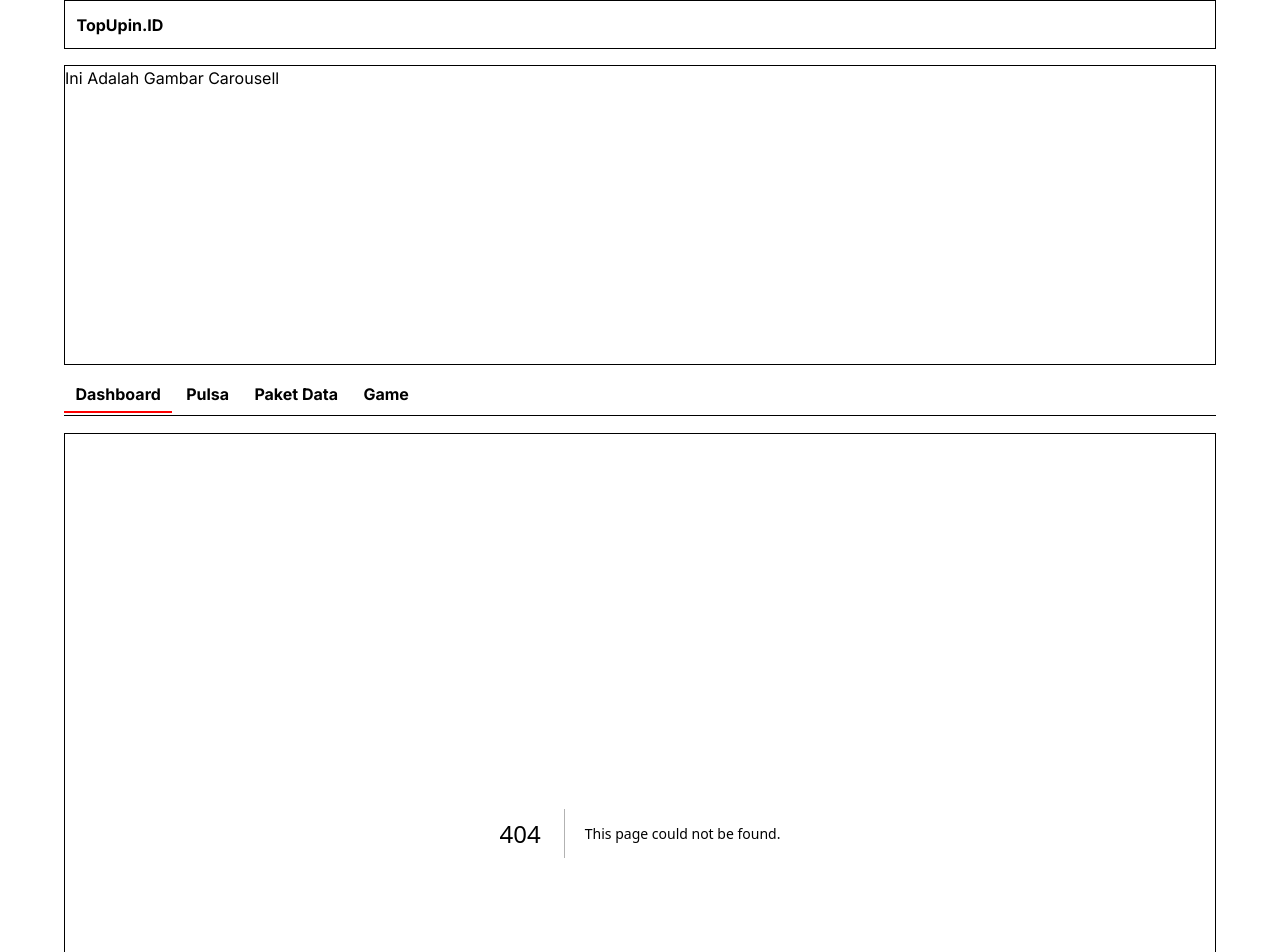
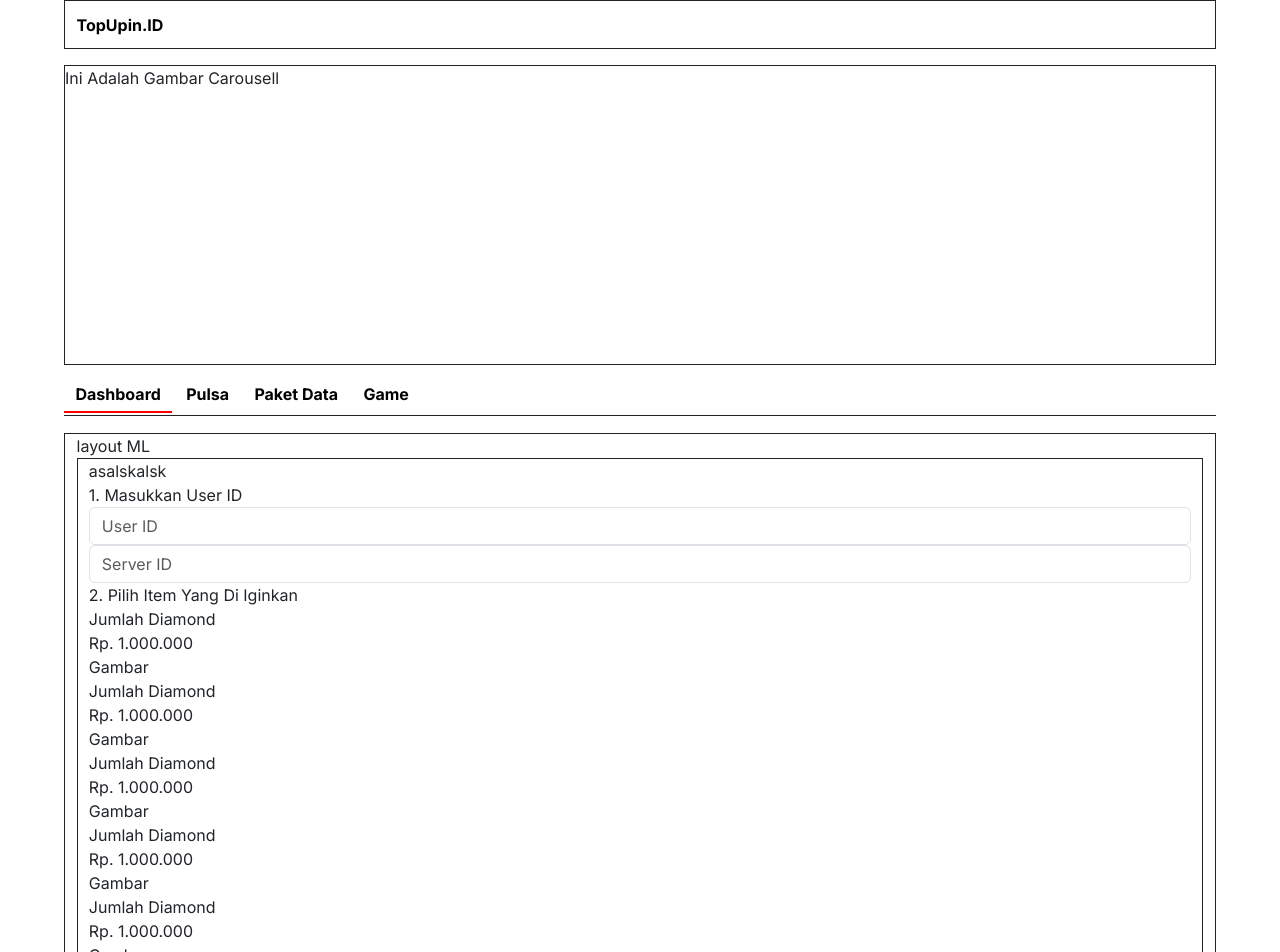
Before and after one commit to 0051Nasrulhakim/topupin.id, a Next.js app: page /categori/game/ml in a window 1280 px wide. Before the commit this address had no page. Shown: the top 952 px of the page. Built offline with nearby package versions, Linux system fonts and the light colour scheme.

Commit message:
layouting ML Page

```diff
--- /dev/null
+++ b/src/app/categori/game/ml/layout.js
@@ -0,0 +1,12 @@
+import React from 'react'
+
+export default function RootLayout({ children  }) {
+    return (
+        <>
+            <div>layout ML</div>
+            <div className="container-wrapper">
+                { children }
+            </div>
+        </>
+    )
+}
--- /dev/null
+++ b/src/app/categori/game/ml/page.js
@@ -0,0 +1,114 @@
+import React from 'react'
+
+export default function Ml() {
+
+  return (
+    <>
+      <div className='produk-ml'>
+
+        <div className='section-left'>
+          asalskalsk
+        </div>
+
+        <div className='section-right'>
+          <div className='step-1'>
+            <div className='title'>
+              1. Masukkan User ID
+            </div>
+            <div className='form-id'>
+              <div className='user-id'>
+                <input type="text" class="form-control" placeholder="User ID" />
+              </div>
+              <div className='server-id'>
+                <input type="text" class="form-control" placeholder="Server ID" />
+              </div>
+            </div>
+          </div>
+
+          <div className='step-2'>
+
+            <div className='title'>
+              2. Pilih Item Yang Di Iginkan
+            </div>
+
+            <div className='section-step-2'>
+              <div className='item'>
+                <div className='left'>
+                  <div className='title-item'>
+                    Jumlah Diamond
+                  </div>
+                  <div className='price-item'>
+                    Rp. 1.000.000
+                  </div>
+                </div>
+                <div className='right'>
+                  Gambar
+                </div>
+              </div>
+
+              <div className='item'>
+                <div className='left'>
+                  <div className='title-item'>
+                    Jumlah Diamond
+                  </div>
+                  <div className='price-item'>
+                    Rp. 1.000.000
+                  </div>
+                </div>
+                <div className='right'>
+                  Gambar
+                </div>
+              </div>
+
+              <div className='item'>
+                <div className='left'>
+                  <div className='title-item'>
+                    Jumlah Diamond
+                  </div>
+                  <div className='price-item'>
+                    Rp. 1.000.000
+                  </div>
+                </div>
+                <div className='right'>
+                  Gambar
+                </div>
+              </div>
+
+              <div className='item'>
+                <div className='left'>
+                  <div className='title-item'>
+                    Jumlah Diamond
+                  </div>
+                  <div className='price-item'>
+                    Rp. 1.000.000
+                  </div>
+                </div>
+                <div className='right'>
+                  Gambar
+                </div>
+              </div>
+
+              <div className='item'>
+                <div className='left'>
+                  <div className='title-item'>
+                    Jumlah Diamond
+                  </div>
+                  <div className='price-item'>
+                    Rp. 1.000.000
+                  </div>
+                </div>
+                <div className='right'>
+                  Gambar
+                </div>
+              </div>
+
+            </div>
+
+          </div>
+
+        </div>
+
+      </div>
+    </>
+  )
+}
```
Also changed, not shown: src/app/categori/game/page.js (+29 -10 lines), src/app/categori/testing/lsaljsa.txt (deleted).
